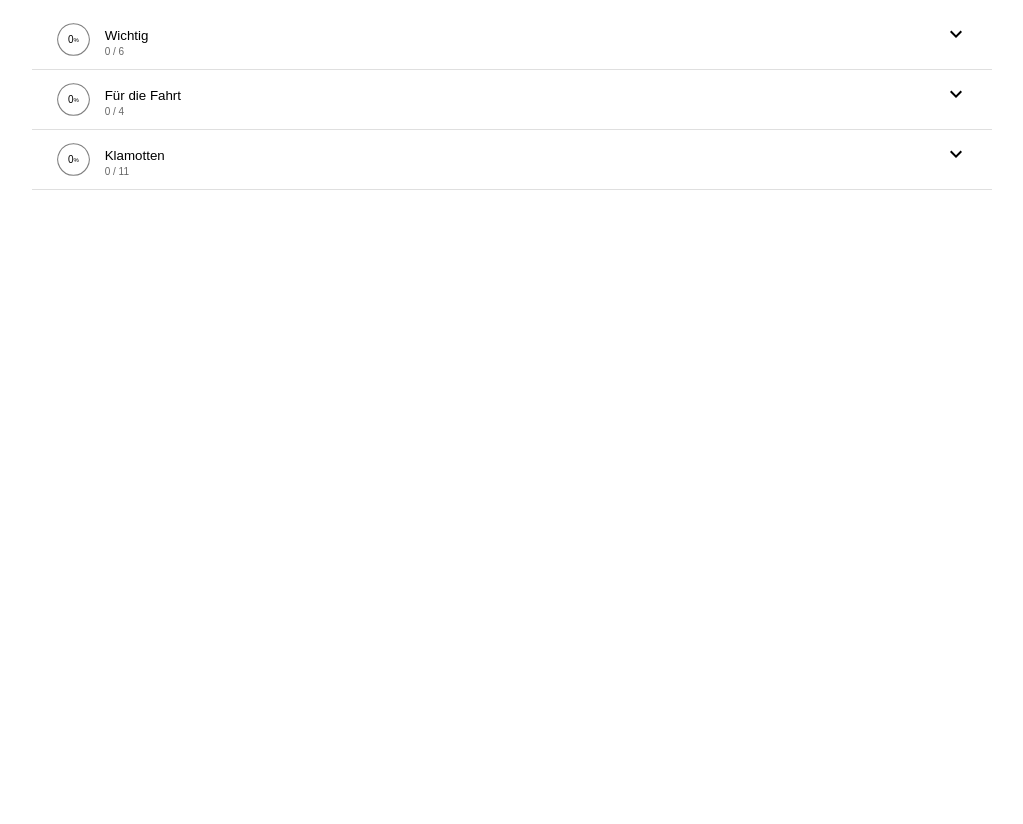
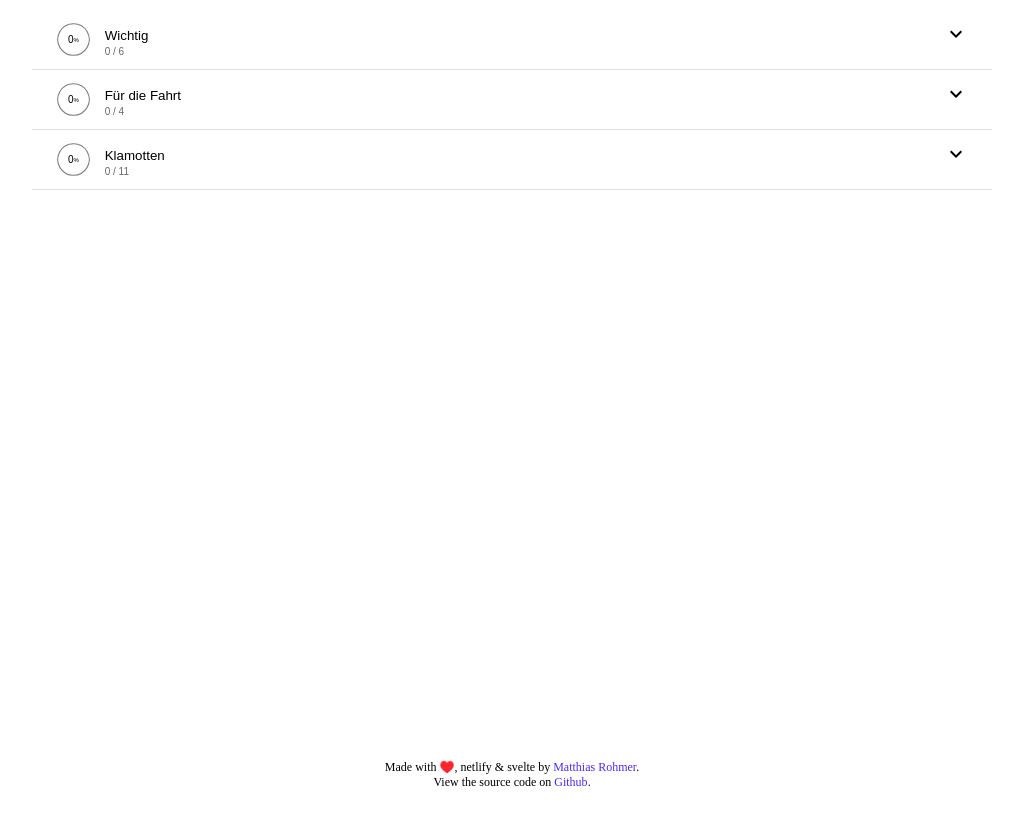
Before and after one commit to mrohmer/packliste.rohmer.rocks, a Svelte app: page / in a window 1280 px wide. Shown: the top 824 px of the page, without its empty margins (128-1151 px from the left). Before the commit the page ends 800 px from the top, so only its background shows below. Built offline with nearby package versions, Linux system fonts and the light colour scheme.

Commit message:
feat: add powered by

```diff
--- a/src/App.svelte
+++ b/src/App.svelte
@@ -4,6 +4,7 @@
   import type {IList} from './model/list';
   import {defaultList} from './data/list';
   import BottomSheet from "./components/data/BottomSheet.svelte";
+  import PoweredBy from "./components/PoweredBy.svelte";
 
   const currentlyUsedList = defaultList;
 
@@ -18,5 +19,6 @@
 
 <main class="container">
     <List list="{data}"/>
+    <PoweredBy />
 </main>
 <BottomSheet list="{data}" />
--- /dev/null
+++ b/src/components/PoweredBy.svelte
@@ -0,0 +1,24 @@
+<style lang="scss">
+  @use "src/styles/variables" as var;
+    .powered-by {
+      font-size: 12px;
+      text-align: center;
+      padding: 10px;
+
+      &_heart {
+        color: red;
+      }
+      a {
+        color: var.$primary;
+        text-decoration: none;
+        &:hover {
+          text-decoration: underline;
+        }
+      }
+    }
+</style>
+<div class="powered-by">
+    Made with <span class="powered-by__heart">♥️</span>, netlify & svelte by <a href="https://m.rohmer.rocks">Matthias Rohmer</a>.
+    <br>
+    View the source code on <a href="https://github.com/mrohmer/packing.rohmer.rocks">Github</a>.
+</div>
```
